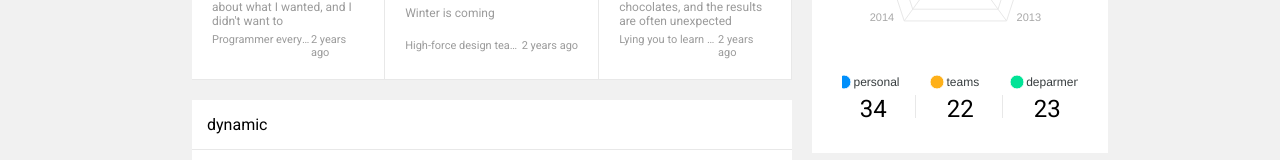
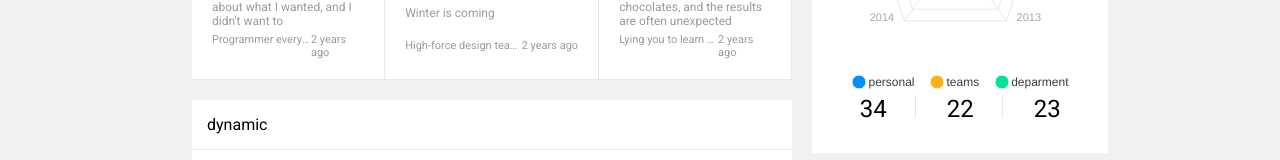
Before and after one commit to OsCordero/Dashboard, a React (Create React App) app: page / in a window 1280 px wide. Shown: the part 450-610 px from the top of the page. Built offline with nearby package versions, Linux system fonts and the light colour scheme; grey boxes are pictures that could not be loaded.

Commit message:
Chart legend fixes

```diff
--- a/src/styles/index.css
+++ b/src/styles/index.css
@@ -134,7 +134,7 @@ html {
   display: grid !important;
   grid-template-columns: auto auto auto;
   align-self: start;
-  grid-column-gap: 20px;
+  grid-column-gap: 5px;
 }
 
 @media only screen and (max-width: 1200px) {
@@ -175,7 +175,7 @@ html {
 }
 @media only screen and (max-width: 768px) {
   .apexcharts-legend {
-    grid-column-gap: 110px;
+    grid-column-gap: 100px;
   }
 }
 @media only screen and (max-width: 568px) {
```
